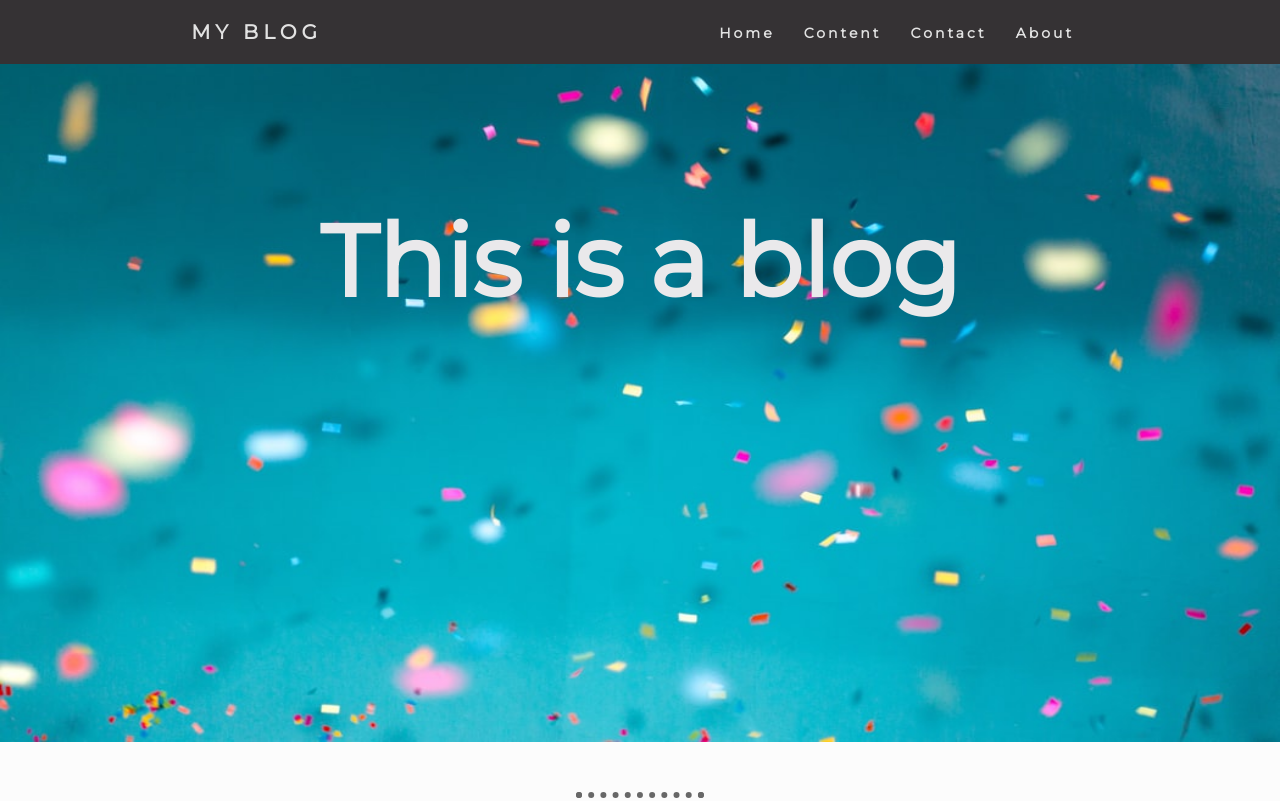
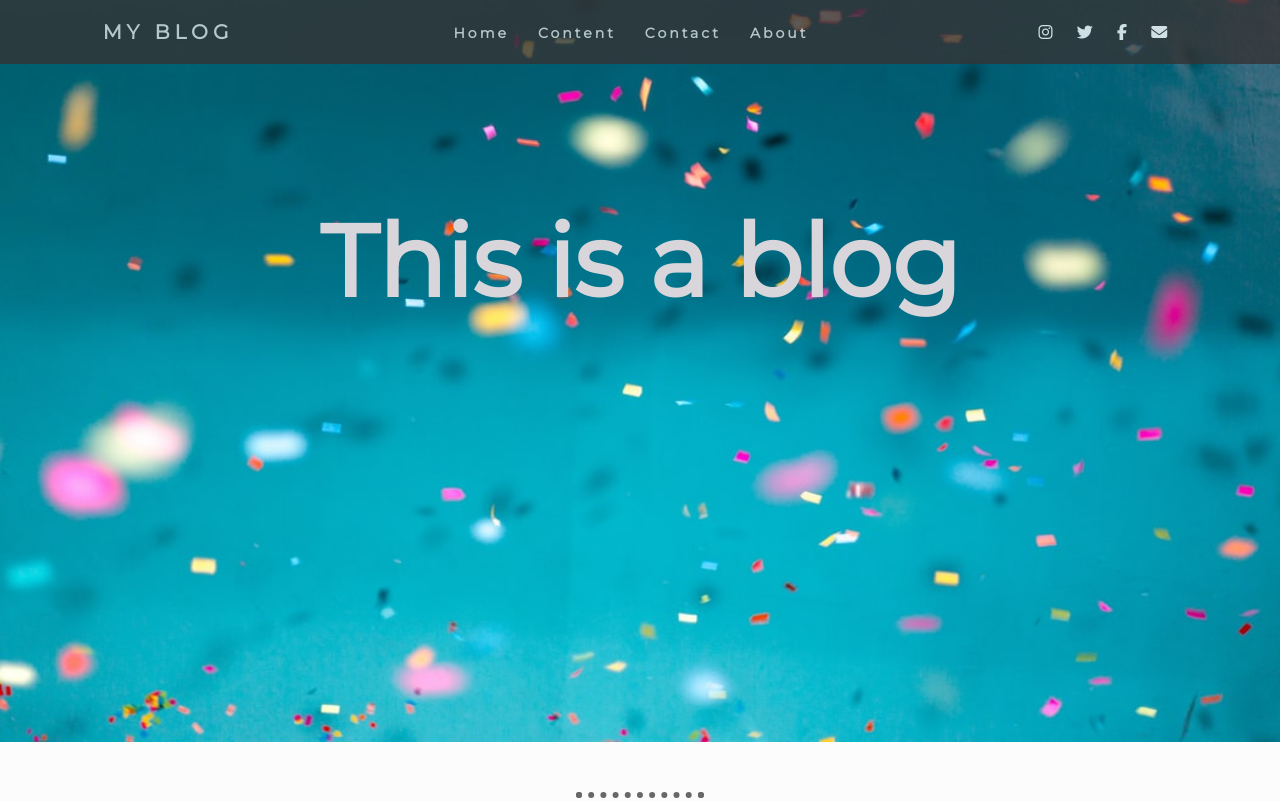
Before and after one commit to KiwiKoi/Blog, a plain HTML site: page index.html in a window 1280 px wide. Shown: the top 801 px of the page. Drawn offline with Linux system fonts and the light colour scheme.

Commit message:
moved social icons to navbar, changed navbar opacity

```diff
--- a/index.html
+++ b/index.html
@@ -22,6 +22,12 @@
             <li><a href="#contact">Contact</a></li>
             <li><a href="#">About</a></li>
         </ul>
+        <div>
+            <a class="footer-link" href="https://www.instagram.com"><i class="social-icon fab fa-instagram"></i></a>
+            <a class="footer-link" href="https://twitter.com/"><i class="social-icon fab fa-twitter"></i></a>
+            <a class="footer-link" href="https://facebook.com"><i class="social-icon fab fa-facebook-f"></i></a>
+            <a class="footer-link" href=#><i class="social-icon fas fa-envelope"></i></a>
+        </div>
         <div class="burger">
             <div class="line1"></div>
             <div class="line2"></div>
@@ -91,10 +97,6 @@
         </section>
     </div>
     <footer>
-        <a class="footer-link" href="https://www.instagram.com"><i class="social-icon fab fa-instagram"></i></a>
-        <a class="footer-link" href="https://twitter.com/"><i class="social-icon fab fa-twitter"></i></a>
-        <a class="footer-link" href="https://facebook.com"><i class="social-icon fab fa-facebook-f"></i></a>
-        <a class="footer-link" href=#><i class="social-icon fas fa-envelope"></i></a>
         <p class="copyright">©<span class="copyright-year"></span>.</p>
     </footer>
 
--- a/styles.css
+++ b/styles.css
@@ -11,7 +11,7 @@ body {
 }
 
 h1 {
-    color: rgb(234, 233, 235);
+    color: rgb(216, 213, 219);
     font-size: 100px;
     font-weight: bold
 }
@@ -103,10 +103,6 @@ article p {
 	text-decoration:none;
 }
 
-.social-icon {
-    padding: 20px 10px;
-  }
-
 @supports (display: flex) {
     @media screen and (min-width: 900px) {
         article {
@@ -126,6 +122,7 @@ article p {
     background-color: #353234;
     z-index: 9;
     position: fixed;
+    opacity: 80%;
 }
 
 ul {
@@ -166,10 +163,14 @@ ul {
     font-size: 14px;
 }
 
-.nav-links a:hover {
+.social-icon {
+    padding: 20px 10px;
+    color: white;
+  }
+
+.nav-links a:hover, .social-icon:hover {
     color: rgb(130, 169, 219);
 }
-
 
 .burger {
     display: none;
```
